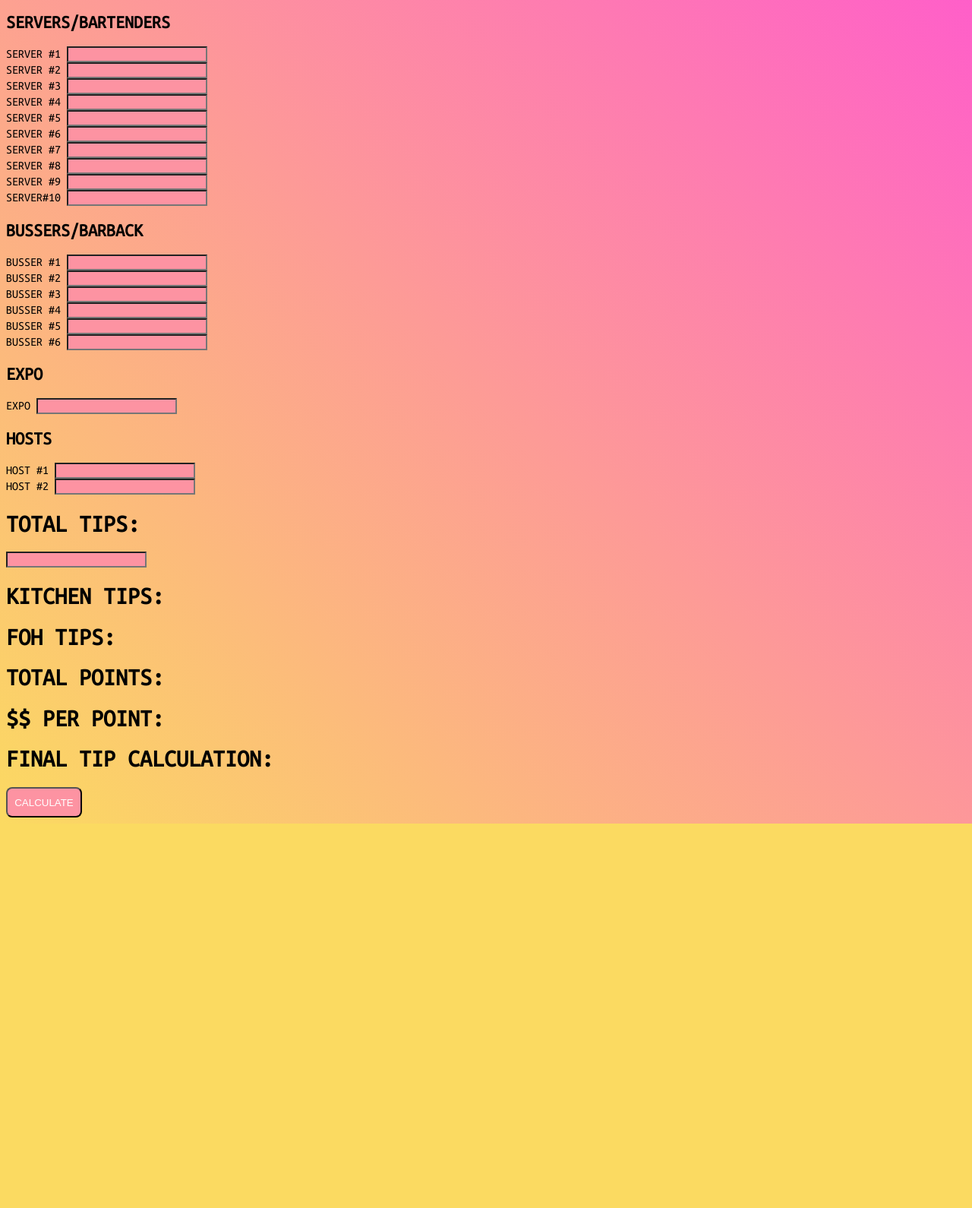
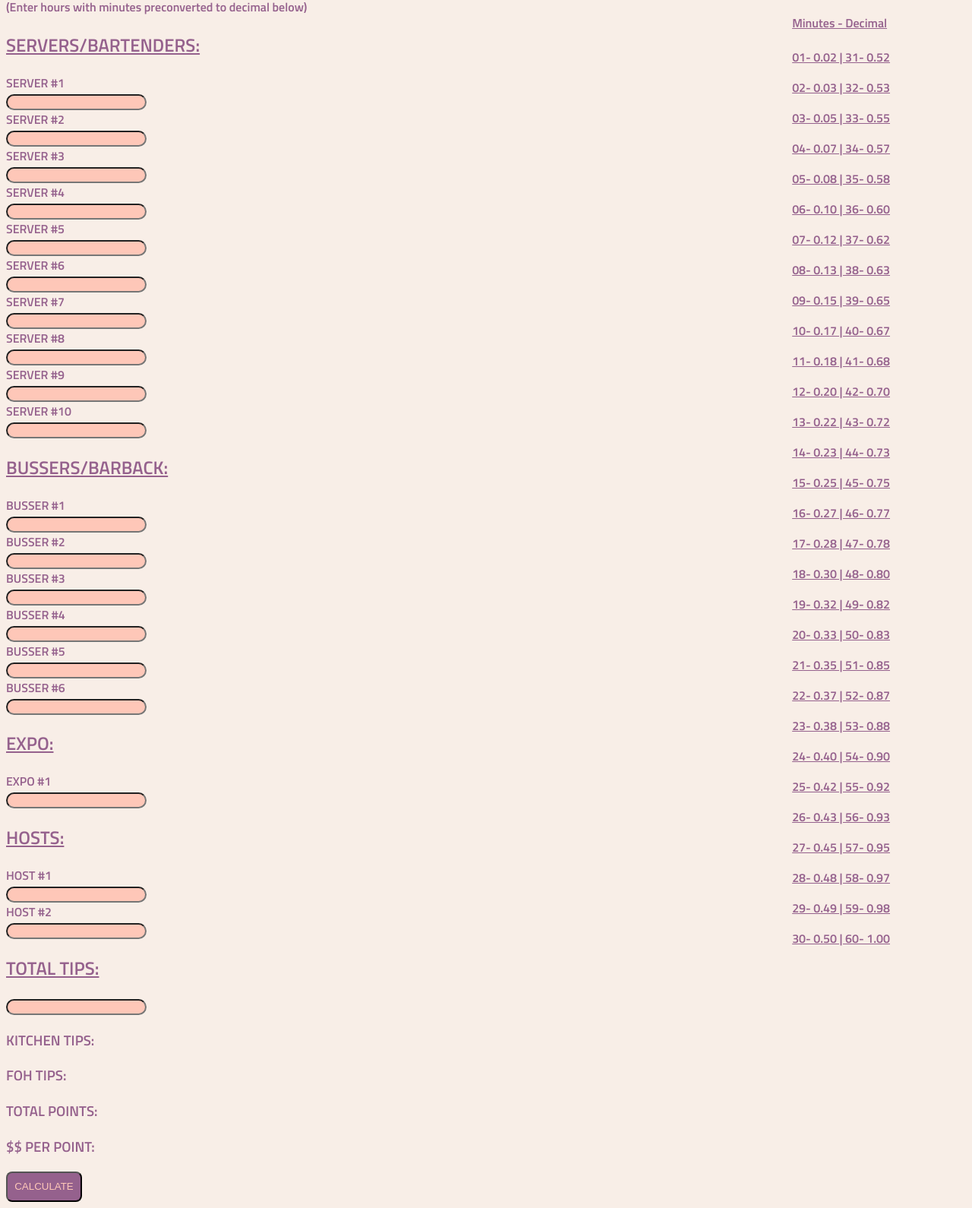
Before and after one commit to beejoybee/Tip-Calculator, a plain HTML site: page index.html in a window 1280 px wide. Shown: the part 94-1684 px from the top of the page at 76% size. Before the commit the page ends 1178 px from the top, so only its background shows below. Drawn offline with Linux system fonts and the light colour scheme.

Commit message:
my changes

```diff
--- a/index.html
+++ b/index.html
@@ -1,92 +1,113 @@
 <!DOCTYPE html>
 <html lang="en" dir="ltr">
+
 <head>
   <meta charset="utf-8">
   <title>Tip Calculator</title>
-    <link rel="preconnect" href="https://fonts.googleapis.com">
   <link rel="preconnect" href="https://fonts.gstatic.com" crossorigin>
-   <link href="https://fonts.googleapis.com/css2?family=Ubuntu+Mono&display=swap" rel="stylesheet">
+  <link href="https://fonts.googleapis.com/css2?family=Titillium+Web:wght@600&family=Ubuntu+Mono&display=swap" rel="stylesheet">
   <link rel="stylesheet" href="styles.css">
 </head>
+
 <body>
   <h1>TIP CALCULATOR</h1>
-   <p>(Enter hours converted first to points below)</p>
-   <h2>SERVERS/BARTENDERS</h2>
-   <label for="">SERVER #1</label>
-   <input type="text" id="s1" value=""><br>
-   <label>SERVER #2</label>
+  <div class="div1">
+    <h4>Minutes - Decimal</h4>
+
+    <p>01-  0.02 | 31-  0.52</p>
+    <p>02-  0.03 | 32-  0.53</p>
+    <p>03-  0.05 | 33-  0.55</p>
+    <p>04-  0.07 | 34-  0.57</p>
+    <p>05-  0.08 | 35-  0.58</p>
+    <p>06-  0.10 | 36-  0.60</p>
+    <p>07-  0.12 | 37-  0.62</h6>
+    <p>08-  0.13 | 38-  0.63</p>
+    <p>09-  0.15 | 39-  0.65</p>
+    <p>10-  0.17 | 40-  0.67</p>
+    <p>11-  0.18 | 41-  0.68</p>
+    <p>12-  0.20 | 42-  0.70</p>
+    <p>13-  0.22 | 43-  0.72</p>
+    <p>14-  0.23 | 44-  0.73</p>
+    <p>15-  0.25 | 45-  0.75</p>
+    <p>16-  0.27 | 46-  0.77</p>
+    <p>17-  0.28 | 47-  0.78</p>
+    <p>18-  0.30 | 48-  0.80</p>
+    <p>19-  0.32 | 49-  0.82</p>
+    <p>20-  0.33 | 50-  0.83</p>
+    <p>21-  0.35 | 51-  0.85</p>
+    <p>22-  0.37 | 52-  0.87</p>
+    <p>23-  0.38 | 53-  0.88</p>
+    <p>24-  0.40 | 54-  0.90</p>
+    <p>25-  0.42 | 55-  0.92</p>
+    <p>26-  0.43 | 56-  0.93</p>
+    <p>27-  0.45 | 57-  0.95</p>
+    <p>28-  0.48 | 58-  0.97</p>
+    <p>29-  0.49 | 59-  0.98</p>
+    <p>30-  0.50 | 60-  1.00</p>
+  </div>
+  <p>(Enter hours with minutes preconverted to decimal below)</p>
+  <h2>SERVERS/BARTENDERS:</h2>
+  <form id="servers">
+    <label for="">SERVER #1</label><br>
+    <input class="w3-input w3-border-0" type="text" id="s1" value=""><br>
+    <label>SERVER #2</label><br>
     <input type="text" id="s2" value=""><br>
-   <label>SERVER #3</label>
+    <label>SERVER #3</label><br>
     <input type="text" id="s3" value=""><br>
-   <label>SERVER #4</label>
+    <label>SERVER #4</label><br>
     <input type="text" id="s4" value=""><br>
-   <label>SERVER #5</label>
+    <label>SERVER #5</label><br>
     <input type="text" id="s5" value=""><br>
-   <label>SERVER #6</label>
+    <label>SERVER #6</label><br>
     <input type="text" id="s6" value=""><br>
-   <label>SERVER #7</label>
+    <label>SERVER #7</label><br>
     <input type="text" id="s7" value=""><br>
-   <label>SERVER #8</label>
+    <label>SERVER #8</label><br>
     <input type="text" id="s8" value=""><br>
-   <label>SERVER #9</label>
+    <label>SERVER #9</label><br>
     <input type="text" id="s9" value=""><br>
-   <label>SERVER#10</label>
+    <label>SERVER #10</label><br>
     <input type="text" id="s10" value=""><br>
-   <h2>BUSSERS/BARBACK</h2>
-   <label>BUSSER #1</label>
+  </form>
+  <h2>BUSSERS/BARBACK:</h2>
+  <form id="bussers">
+    <label>BUSSER #1</label><br>
     <input type="text" id="b1" value=""><br>
-   <label>BUSSER #2</label>
+    <label>BUSSER #2</label><br>
     <input type="text" id="b2" value=""><br>
-   <label>BUSSER #3</label>
+    <label>BUSSER #3</label><br>
     <input type="text" id="b3" value=""><br>
-   <label>BUSSER #4</label>
+    <label>BUSSER #4</label><br>
     <input type="text" id="b4" value=""><br>
-   <label>BUSSER #5</label>
+    <label>BUSSER #5</label><br>
     <input type="text" id="b5" value=""><br>
-   <label>BUSSER #6</label>
+    <label>BUSSER #6</label><br>
     <input type="text" id="b6" value=""><br>
-   <h2>EXPO</h2>
-   <label>EXPO</label>
+  </form>
+  <form id="expo">
+    <h2>EXPO:</h2>
+    <label>EXPO #1</label><br>
     <input type="text" id="e1" value=""><br>
-   <h2>HOSTS</h2>
-   <label>HOST #1</label>
+  </form>
+  <form id="hosts">
+    <h2>HOSTS:</h2>
+    <label>HOST #1</label><br>
     <input type="text" id="h1" value=""><br>
-   <label>HOST #2</label>
+    <label>HOST #2</label><br>
     <input type="text" id="h2" value=""><br>
-   <h1>TOTAL TIPS:</h1>
+  </form>
+  <h2>TOTAL TIPS:</h2>
   <input type="text" id="totaltips" value="">
-   <h1>KITCHEN TIPS:</h1>
+  <h3>KITCHEN TIPS:</h3>
   <p id="kitchentips"></p>
-   <h1>FOH TIPS:</h1>
+  <h3>FOH TIPS:</h3>
   <p id="fohtips"></p>
-   <h1>TOTAL POINTS:</h1>
+  <h3>TOTAL POINTS:</h3>
   <p id="totalpoints"></p>
-   <h1>$$ PER POINT:</h1>
+  <h3>$$ PER POINT:</h3>
   <p id="pointsperdollar"></p>
-   <h1>FINAL TIP CALCULATION:</h1>
-   <h5 id="sv1"></h5>
-   <h5 id="sv2"></h5>
-   <h5 id="sv3"></h5>
-   <h5 id="sv4"></h5>
-   <h5 id="sv5"></h5>
-   <h5 id="sv6"></h5>
-   <h5 id="sv7"></h5>
-   <h5 id="sv8"></h5>
-   <h5 id="sv9"></h5>
-   <h5 id="sv10"></h5>
-
-   <h5 id="bs1"></h5>
-   <h5 id="bs2"></h5>
-   <h5 id="bs3"></h5>
-   <h5 id="bs4"></h5>
-   <h5 id="bs5"></h5>
-   <h5 id="bs6"></h5>
-
-   <h5 id="ex1"></h5>
-
-   <h5 id="ht1"></h5>
-   <h5 id="ht2"></h5>
-   <button onclick="calculate()">CALCULATE</button>
+  <button onclick="calculate()"> CALCULATE </button>
   <script src="index.js"></script>
 </body>
+
 </html>
--- a/index.js
+++ b/index.js
@@ -1,94 +1,76 @@
-
 //Calculate point for each person in each work group
 //Display these numbers in each input onchange
 //Multiply points by points per dollar for each individual.
+function calculate() {
+  //money totals
+  let totalPoints = 0;
+  //servers
+  let form1 = document.getElementById("servers").elements;
 
+  for (let i = 0; i < form1.length; i++) {
+    let shours = form1[i].value * 2;
+    form1[i].value = (shours).toFixed(2);
+    totalPoints += shours;
+  }
+  let form2 = document.getElementById("bussers").elements;
 
-function calculate() {
+  for (let i = 0; i < form2.length; i++) {
+    let bhours = form2[i].value * 1;
+    form2[i].value = (bhours).toFixed(2);
+    totalPoints += bhours;
+  }
+  let form3 = document.getElementById("expo").elements;
 
-let totalPoints = 0;
+  for (let i = 0; i < form3.length; i++) {
+    let ehours = form3[i].value * 1.25;
+    form3[i].value = (ehours).toFixed(2);
+    totalPoints += ehours;
+  }
+  let form4 = document.getElementById("hosts").elements;
 
+  for (let i = 0; i < form4.length; i++) {
+    let hhours = form4[i].value / 2;
+    form4[i].value = (hhours).toFixed(2);
+    totalPoints += hhours;
+  }
 
-//servers
+  let totalTips = document.getElementById("totaltips").value;
+  let kitchenTips = Math.floor(totalTips / 10);
+  let fohTips = totalTips - kitchenTips;
+  let pointsPerDollar = Math.floor((fohTips / totalPoints) * 100) / 100;
 
-let s1 = document.getElementById("s1").value * 2;
-totalPoints += s1;
-let s2 = document.getElementById("s2").value * 2;
-totalPoints += s2;
-let s3 = document.getElementById("s3").value * 2;
-totalPoints += s3;
-let s4 = document.getElementById("s4").value * 2;
-totalPoints += s4;
-let s5 = document.getElementById("s5").value * 2;
-totalPoints += s5;
-let s6 = document.getElementById("s6").value * 2;
-totalPoints += s6;
-let s7 = document.getElementById("s7").value * 2;
-totalPoints += s7;
-let s8 = document.getElementById("s8").value * 2;
-totalPoints += s8;
-let s9 = document.getElementById("s9").value * 2;
-totalPoints += s9;
-let s10 = document.getElementById("s10").value * 2;
-totalPoints += s10;
+  document.getElementById("kitchentips").innerHTML = kitchenTips;
+  document.getElementById("fohtips").innerHTML = fohTips;
+  document.getElementById("totalpoints").innerHTML = totalPoints.toFixed(2);
+  document.getElementById("pointsperdollar").innerHTML = pointsPerDollar;
 
-//bussers
-let b1 = document.getElementById("b1").value * 1;
-totalPoints += b1;
-let b2 = document.getElementById("b2").value * 1;
-totalPoints += b2;
-let b3 = document.getElementById("b3").value * 1;
-totalPoints += b3;
-let b4 = document.getElementById("b4").value * 1;
-totalPoints += b4;
-let b5 = document.getElementById("b5").value * 1;
-totalPoints += b5;
-let b6 = document.getElementById("b6").value * 1;
-totalPoints += b6;
+  //final tip calcutation
+  //servers
 
+  for (let i = 0; i < form1.length; i++) {
+    let stips = (form1[i].value * pointsPerDollar).toFixed(2);
+    form1[i].insertAdjacentHTML("afterend", "$" + stips)
 
-//expo
-let e1 = document.getElementById("e1").value * 1.25;
-totalPoints += e1;
+  }
+  for (let i = 0; i < form2.length; i++) {
+    let btips = (form2[i].value * pointsPerDollar).toFixed(2);
+    form2[i].insertAdjacentHTML("afterend", "$" + btips)
+  }
+  for (let i = 0; i < form3.length; i++) {
+    let etips = (form3[i].value * pointsPerDollar).toFixed(2);
+    form3[i].insertAdjacentHTML("afterend", "$" + etips)
 
-//host
-let h1 = document.getElementById("h1").value / 2;
-totalPoints += h1;
-let h2 = document.getElementById("h2").value / 2;
-totalPoints += h2;
+  }
+  for (let i = 0; i < form4.length; i++) {
+    let htips = (form4[i].value * pointsPerDollar).toFixed(2);
+    form4[i].insertAdjacentHTML("afterend", "$" + htips)
 
-let totalTips = document.getElementById("totaltips").value;
-let kitchenTips = Math.floor(totalTips / 10)
-let fohTips = totalTips - kitchenTips;
-let pointsPerDollar = (fohTips / totalPoints).toFixed(2);
+  }
+}
 
-document.getElementById("kitchentips").innerHTML = kitchenTips;
-document.getElementById("fohtips").innerHTML = fohTips;
-document.getElementById("totalpoints").innerHTML = totalPoints.toFixed(2);
-document.getElementById("pointsperdollar").innerHTML = pointsPerDollar;
-
-//final tip calcutation
-//servers
-document.getElementById("sv1").innerHTML = "SERVER 1: $" + (s1 * pointsPerDollar).toFixed(2);
-document.getElementById("sv2").innerHTML = "SERVER 2: $" + (s2 * pointsPerDollar).toFixed(2);
-document.getElementById("sv3").innerHTML = "SERVER 3: $" + (s3 * pointsPerDollar).toFixed(2);
-document.getElementById("sv4").innerHTML = "SERVER 4: $" + (s4 * pointsPerDollar).toFixed(2);
-document.getElementById("sv5").innerHTML = "SERVER 5: $" + (s5 * pointsPerDollar).toFixed(2);
-document.getElementById("sv6").innerHTML = "SERVER 6: $" + (s6 * pointsPerDollar).toFixed(2);
-document.getElementById("sv7").innerHTML = "SERVER 7: $" + (s7 * pointsPerDollar).toFixed(2);
-document.getElementById("sv8").innerHTML = "SERVER 8: $" + (s8 * pointsPerDollar).toFixed(2);
-document.getElementById("sv9").innerHTML = "SERVER 9: $" + (s9 * pointsPerDollar).toFixed(2);
-document.getElementById("sv10").innerHTML = "SERVER 10: $" + (s10 * pointsPerDollar).toFixed(2);
-//bussers
-document.getElementById("bs1").innerHTML = "BUSSER 1: $" + (b1 * pointsPerDollar).toFixed(2);
-document.getElementById("bs2").innerHTML = "BUSSER 2: $" + (b2 * pointsPerDollar).toFixed(2);
-document.getElementById("bs3").innerHTML = "BUSSER 3: $" + (b3 * pointsPerDollar).toFixed(2);
-document.getElementById("bs4").innerHTML = "BUSSER 4: $" + (b4 * pointsPerDollar).toFixed(2);
-document.getElementById("bs5").innerHTML = "BUSSER 5: $" + (b5 * pointsPerDollar).toFixed(2);
-document.getElementById("bs6").innerHTML = "BUSSER 6: $" + (b6 * pointsPerDollar).toFixed(2);
-//expo
-document.getElementById("ex1").innerHTML = "EXPO: $" + (e1 * pointsPerDollar).toFixed(2);
-//hosts
-document.getElementById("ht1").innerHTML = "HOST 1: $" + (h1 * pointsPerDollar).toFixed(2);
-document.getElementById("ht2").innerHTML = "HOST 2: $" + (h2 * pointsPerDollar).toFixed(2);
+function convert(time) {
+  let hoursMinutes = time.split(/[.:]/);
+  let hours = parseInt(hoursMinutes[0], 10);
+  let minutes = hoursMinutes[1] ? parseFloat(hoursMinutes[1], 10) : 0;
+  return (hours + (minutes / 60));
 }
--- a/styles.css
+++ b/styles.css
@@ -1,17 +1,32 @@
 body {
-  font-family: 'Ubuntu Mono', monospace;
-  background-color: #FBDA61;
-background-image: linear-gradient(45deg, #FBDA61 0%, #FF5ACD 100%);
-
+  font-family:'Titillium Web', sans-serif;
+  background-color: #f8eee7;
+  color: #95618d;
+  font-weight: bolder;
+  padding-right: 100px;
+}
+h1 {
+  font-weight: bolder;
+  text-decoration: underline;
+}
+h2 {
+  font-weight: bolder;
+  text-decoration: underline;
 }
 button {
   border-radius: 8px;
-  background-color: #fd93a2;
+  background-color: #95618d;
   width: 100px;
   height: 40px;
-  color: white;
+  color: #fec7b8;
 }
 input {
-  background-color: #fd93a2;
-  color: white;
+  background-color: #fec7b8;
+  color: #95618d;
+  outline-color: #fec7b8;
+  border-radius: 30px;
 }
+.div1 {
+  float: right;
+  text-decoration: underline;
+}
```
Lines whose indentation alone changed are shown as unchanged.
